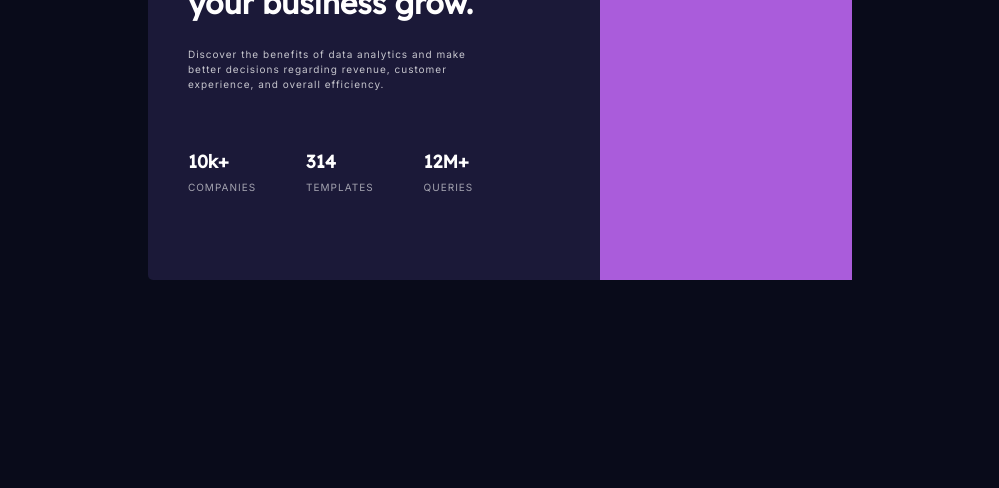
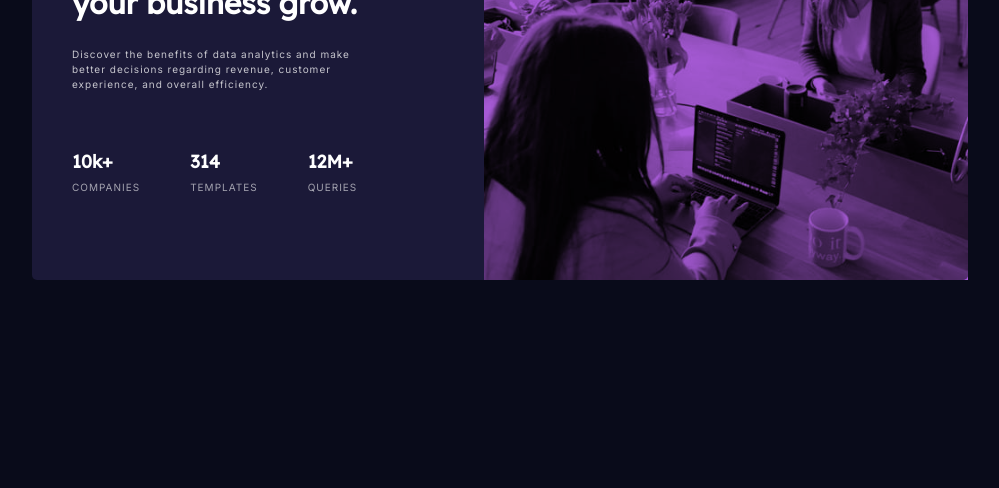
Before and after one commit to Initye/Stats_Preview_Card, a plain HTML site: page index.html in a window 1280 px wide. Shown: the part 328-816 px from the top of the page, without its empty margins (140-1139 px from the left). Drawn offline with Linux system fonts and the light colour scheme; the site is published under a folder, as on GitHub Pages, so addresses that start at the root find nothing.

Commit message:
Update index.html

```diff
--- a/index.html
+++ b/index.html
@@ -37,7 +37,7 @@
       </div>
 
       <div class="image-container">
-        <img src="/images/image-header-desktop.jpg" alt="A photo that shows office with workers">
+        <img src="images/image-header-desktop.jpg" alt="A photo that shows office with workers">
       </div>
     </wrapper>
   </body>
```
